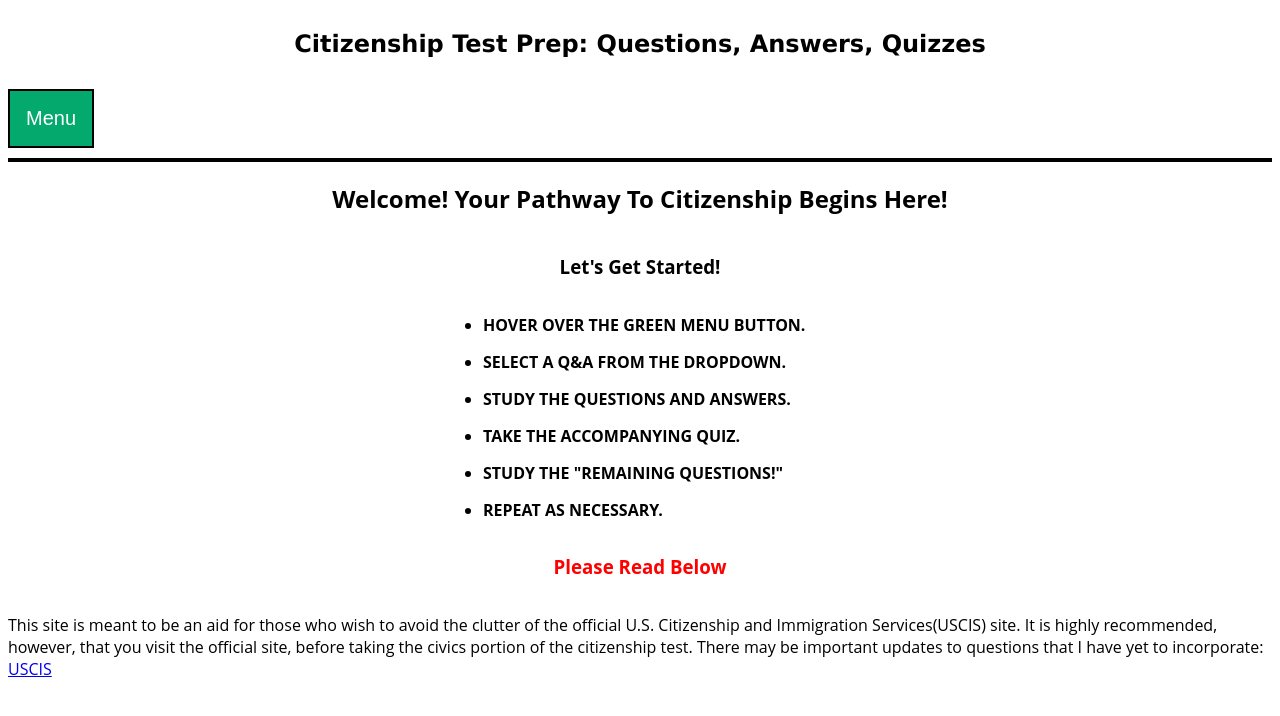
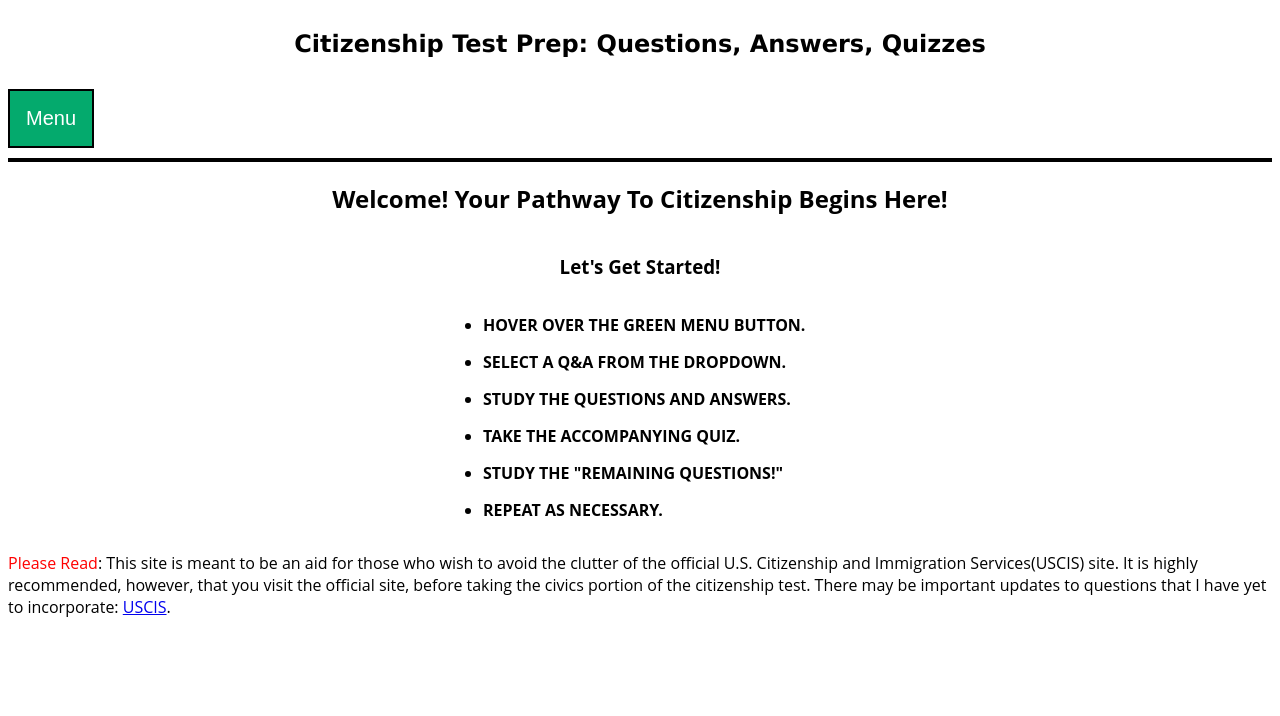
Before and after one commit to mmaustin/citizenship-questions-answers, a React (Create React App) app in the folder citizenship-frontend/: page / in a window 1280 px wide. Shown: the top 716 px of the page. Built offline with nearby package versions, Linux system fonts and the light colour scheme.

Commit message:
small styling change to homepage

```diff
--- a/citizenship-frontend/src/features/homePage/HomePage.js
+++ b/citizenship-frontend/src/features/homePage/HomePage.js
@@ -17,12 +17,13 @@ export const HomePage = () => {
                     <li className='list-items'>REPEAT AS NECESSARY.</li>
                 </ul>
             </div>
-            <h3 style={{color: 'red'}} >Please Read Below</h3>
-            <p>This site is meant to be an aid for those who wish to avoid the clutter of the official U.S.
-                Citizenship and Immigration Services(USCIS) site.  It is highly recommended, however, that you visit
-                the official site, before taking the civics portion of the citizenship test.  There may be
-                important updates to questions that I have yet to incorporate: <a rel="noopener noreferrer" target="_blank" href='https://www.uscis.gov/citizenship' >USCIS</a>
-            </p>
+            <div>
+                <p><span style={{color: 'red'}} >Please Read</span>: This site is meant to be an aid for those who wish to avoid the clutter of the official U.S.
+                    Citizenship and Immigration Services(USCIS) site.  It is highly recommended, however, that you visit
+                    the official site, before taking the civics portion of the citizenship test.  There may be
+                    important updates to questions that I have yet to incorporate: <a rel="noopener noreferrer" target="_blank" href='https://www.uscis.gov/citizenship' >USCIS</a>.
+                </p>
+            </div>
         </div>
     )
 }
```
